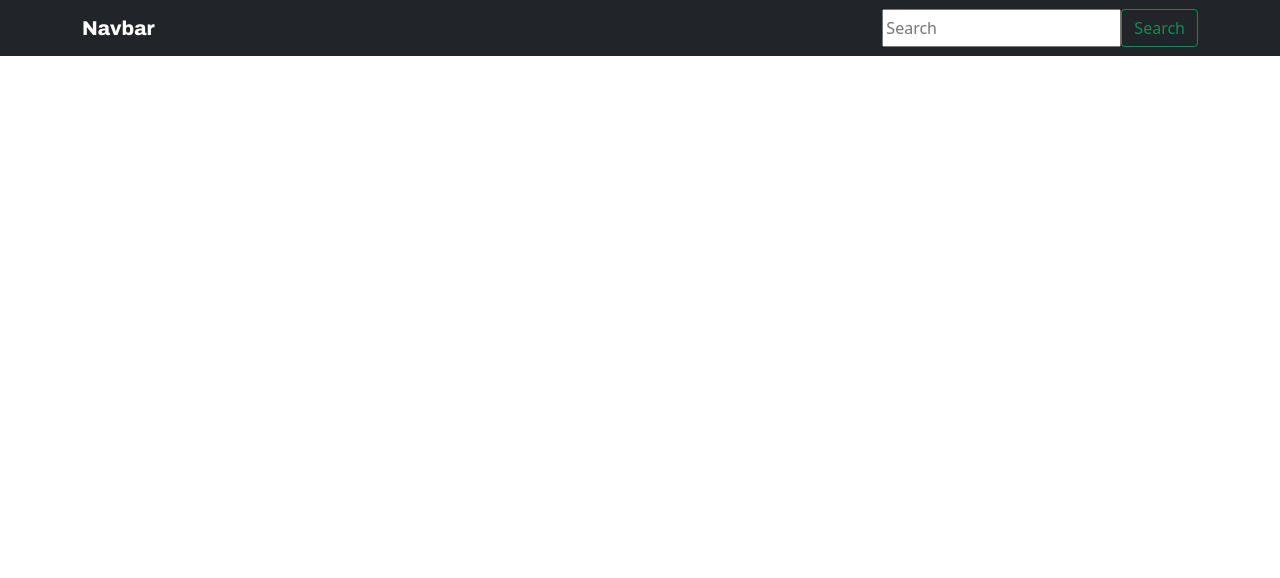
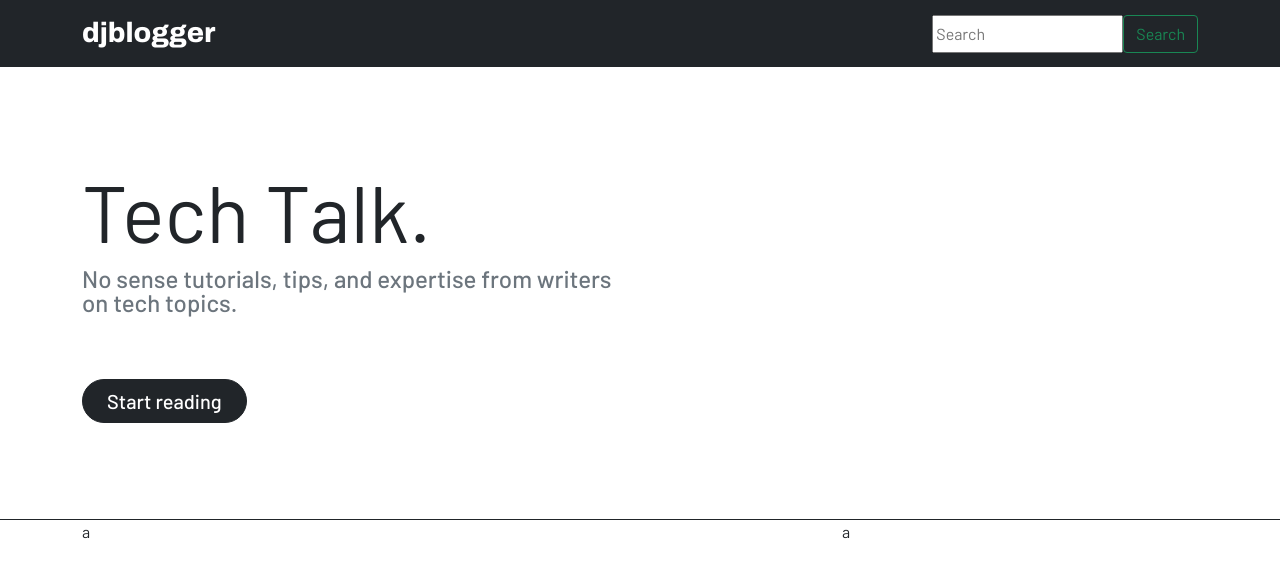
Before and after one commit to JuanLadeira/djblogger, a Django app: page / in a window 1280 px wide. Shown: the top 578 px of the page. Run offline with Django 3.2, Linux system fonts and the light colour scheme.

Commit message:
implementando splash.html trabalhando um pouco com front end usando bootstrap5

```diff
--- a/web/core/blog/views.py
+++ b/web/core/blog/views.py
@@ -9,3 +9,4 @@ from .models import Post
 class HomePageView(ListView):
     model = Post
     template_name = "blog/index.html"
+    context_object_name = "posts"
--- a/web/core/templates/base/navbar.html
+++ b/web/core/templates/base/navbar.html
@@ -1,23 +1,15 @@
 <nav class="navbar navbar-expand-lg navbar-dark bg-dark">
   <div class="container">
-    <button
-      class="navbar-toggler"
-      type="button"
-      data-bs-toggle="collapse"
-      data-bs-target="#navbarTogglerDemo03"
-      aria-controls="navbarTogglerDemo03"
-      aria-expanded="false"
-      aria-label="Toggle navigation"
-    >
+    <button class="navbar-toggler" type="button" data-bs-toggle="collapse" data-bs-target="#navbarTogglerDemo03"
+      aria-controls="navbarTogglerDemo03" aria-expanded="false" aria-label="Toggle navigation">
       <span class="navbar-toggler-icon"></span>
     </button>
 
-    <a class="navbar-brand logo" href="#">Navbar</a>
+    <a class="navbar-brand logo fs-3 pt-1 href=" #">djblogger</a>
 
     <div class="collapse navbar-collapse" id="navbarTogglerDemo03">
       <ul class="navbar-nav me-auto mb-2 mb-lg-0"></ul>
       <form class="d-flex">
-        class="form-control me-2"
         <input type="search" placeholder="Search" aria-label="Search" />
         <button class="btn btn-outline-success" type="submit">Search</button>
       </form>
--- /dev/null
+++ b/web/core/templates/blog/components/splash.html
@@ -0,0 +1,13 @@
+<div class="border-bottom border-1 border-dark">
+  <div class="container py-5 ">
+    <div class="row ">
+      <div class="col-12 col-lg-6 py-1 py-md-5 text-center text-md-start">
+        <h1 class="display-1">Tech Talk.</h1>
+        <p class="fs-4 lh-1 text-muted fw-500 pb-5">
+          No sense tutorials, tips, and expertise from writers on tech topics.
+        </p>
+        <button type="button" class="btn btn-dark rounded-pill fw-500 fs-5 px-4">Start reading</button>
+      </div>
+    </div>
+  </div>
+</div>
--- a/web/core/templates/blog/index.html
+++ b/web/core/templates/blog/index.html
@@ -1,5 +1,10 @@
-{% extends "../base/base.html" %}
-{% block title %} Code here!
-{% endblock title %} {% block content %} {% include "../base/navbar.html" %}
-<h1></h1>
+{% extends "../base/base.html" %} {% block title %} Code here! {% endblock title %} {% block content %}
+{% include "../base/navbar.html" %}
+{% include "./components/splash.html" %}
+<div class="container">
+    <div class="row">
+        <div class="col-12 col-lg-8">a</div>
+        <div class="d-none d-lg-block col-4">a</div>
+    </div>
+</div>
 {% endblock content %}
--- a/web/static/css/main.css
+++ b/web/static/css/main.css
@@ -1,5 +1,21 @@
  @import url('https://fonts.googleapis.com/css2?family=Archivo:wght@800&display=swap');
+ @import url('https://fonts.googleapis.com/css2?family=Barlow:wght@400;500;600;700;900&display=swap');
+ @import url('https://fonts.googleapis.com/css2?family=Merriweather&display=swap');
 
-.logo {
+ .logo {
     font-family: 'Archivo', sans-serif;
+    letter-spacing: -1.5 px;
 }
+
+
+.test {
+    font-family: 'Merriweather', serif;
+}
+
+html, body{
+    font-family: 'Barlow', sans-serif;
+}
+
+.fw-500{
+    font-weight: 500 ;
+}
```
